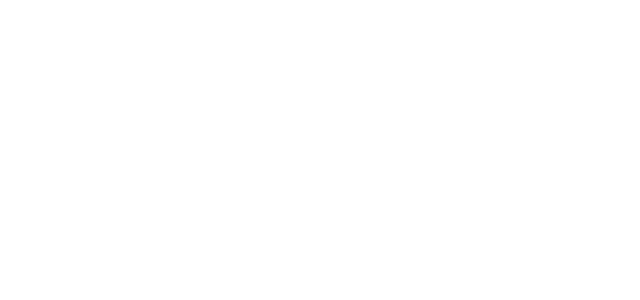
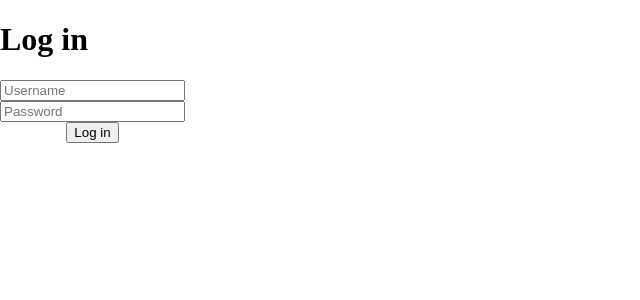
Before and after one commit to Streamer272/chessclub-web, a Nuxt app: page /login in a window 1280 px wide. Before the commit this address had no page. Shown: the top 300 px of the page, without its empty margins (0-640 px from the left). Built offline with nearby package versions, Linux system fonts and the light colour scheme; no server answers.

Commit message:
🚧️ Adds basic project structure

```diff
--- /dev/null
+++ b/composables/useAuth.ts
@@ -0,0 +1,8 @@
+import {Buffer} from 'buffer'
+
+interface Pair {
+    [key: string]: string
+}
+
+export const useAuth = () => useState<string>('auth', () => ":")
+export const useToken = () => `Basic ${Buffer.from(useAuth().value, 'binary').toString('base64')}`
--- /dev/null
+++ b/composables/useBackendUrl.ts
@@ -0,0 +1,3 @@
+export const useBackendUrl = () => {
+    return "http://localhost:8080" // TODO: change in production
+}
--- a/layouts/default.vue
+++ b/layouts/default.vue
@@ -8,7 +8,6 @@
 body {
     margin: 0;
     padding: 0;
-    color: black;
 }
 
 .page {
@@ -22,7 +21,7 @@ body {
 
 <script lang="ts" setup>
 useHead({
-    title: "Blender Bots",
+    title: "Chess Club",
     meta: [
         {
             name: "description",
--- a/package.json
+++ b/package.json
@@ -13,7 +13,6 @@
         "sass-loader": "^12.3.0"
     },
     "dependencies": {
-        "vue-router": "4",
-        "axios": "^0.27.2"
+        "vue-router": "4"
     }
 }
--- a/pages/index.vue
+++ b/pages/index.vue
@@ -1,5 +1,6 @@
 <template>
-    <h1>Hello World!</h1>
+    <p v-if="pending">Loading...</p>
+    <p v-else>Fetch finished</p>
 </template>
 
 <style lang="scss" scoped>
@@ -7,5 +8,14 @@
 </style>
 
 <script lang="ts" setup>
+const router = useRouter()
+const {error, pending} = await useFetch(`${useBackendUrl()}/test`, {
+    headers: {
+        Authorization: useToken()
+    }
+})
 
+if (error.value != null) {
+    router.push("/login")
+}
 </script>
--- /dev/null
+++ b/pages/login.vue
@@ -0,0 +1,48 @@
+<template>
+    <div class="login">
+        <h1>Log in</h1>
+        <form class="form" @submit="submit">
+            <input type="text" placeholder="Username" @change="changeUsername">
+            <input type="password" placeholder="Password" @change="changePassword">
+            <button type="submit">Log in</button>
+        </form>
+    </div>
+</template>
+
+<style lang="scss" scoped>
+.login {
+    .form {
+        display: flex;
+        flex-direction: column;
+        align-items: center;
+        justify-content: center;
+        width: fit-content;
+    }
+}
+</style>
+
+<script lang="ts" setup>
+const router = useRouter()
+const auth = useAuth()
+const username = ref("")
+const password = ref("")
+const {error, pending, refresh} = await useFetch(`${useBackendUrl()}/test`, {
+    headers: {
+        "Content-Type": "application/json",
+        "Authorization": useToken(),
+    }
+})
+
+const changeUsername = (e) => username.value = e.target.value
+const changePassword = (e) => password.value = e.target.value
+
+const submit = (e: Event) => {
+    e.preventDefault()
+    auth.value = `${username.value}:${password.value}`
+    refresh()
+}
+
+if (error.value == null) {
+    router.push("/")
+}
+</script>
--- /dev/null
+++ b/pages/members/[id].vue
@@ -0,0 +1,11 @@
+<template>
+    <h1>Fetching {{ $route.params.id }}</h1>
+</template>
+
+<style lang="scss" scoped>
+
+</style>
+
+<script lang="ts" setup>
+
+</script>
```
Also changed, not shown: pages/members/index.vue (added, +11 -0 lines).
